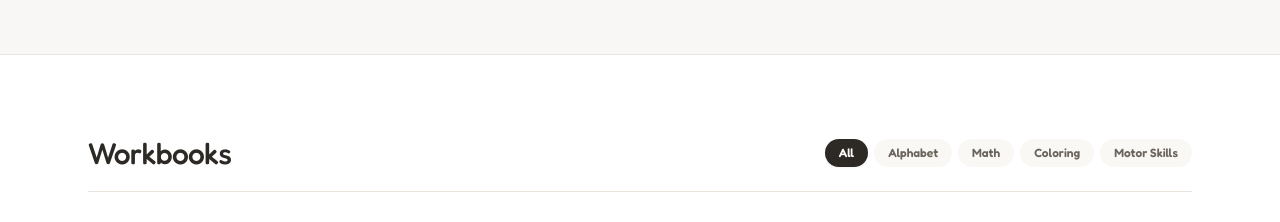
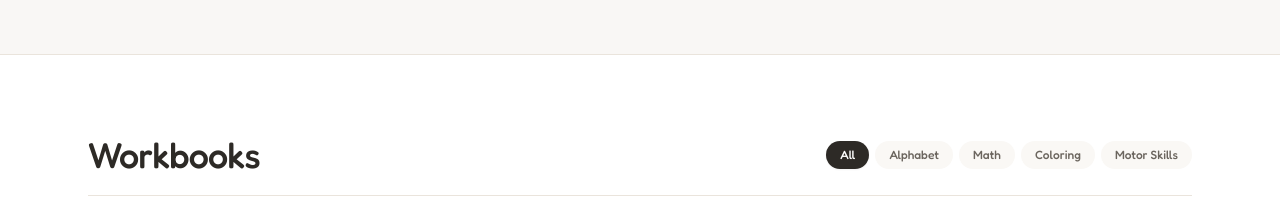
Before and after one commit to Shibi404/craynook, a Next.js app: page / in a window 1280 px wide. Shown: the part 1520-1742 px from the top of the page. Built offline with nearby package versions, Linux system fonts and the light colour scheme.

Commit message:
style: enlarge workbooks section title and apply font-medium to filter pills

```diff
--- a/src/components/home/ProductGrid.tsx
+++ b/src/components/home/ProductGrid.tsx
@@ -29,7 +29,7 @@ export function ProductGrid({ products }: ProductGridProps) {
       <div className="max-w-6xl mx-auto px-4 sm:px-6 space-y-8">
         {/* Clean Header & Filters */}
         <div className="flex flex-col sm:flex-row items-center justify-between gap-4 border-b border-border-warm pb-5">
-          <h2 className="font-heading font-medium text-2xl sm:text-3xl text-charcoal tracking-tight">
+          <h2 className="font-heading font-medium text-3xl sm:text-4xl text-charcoal tracking-tight">
             Workbooks
           </h2>
 
@@ -41,7 +41,7 @@ export function ProductGrid({ products }: ProductGridProps) {
                 <button
                   key={cat}
                   onClick={() => setActiveCategory(cat)}
-                  className={`px-3.5 py-1.5 rounded-full text-xs font-heading font-semibold transition-all ${
+                  className={`px-3.5 py-1.5 rounded-full text-xs font-heading font-medium transition-all ${
                     isActive
                       ? 'bg-charcoal text-white shadow-xs'
                       : 'bg-cream text-muted hover:text-charcoal hover:bg-border-warm/50'
```
